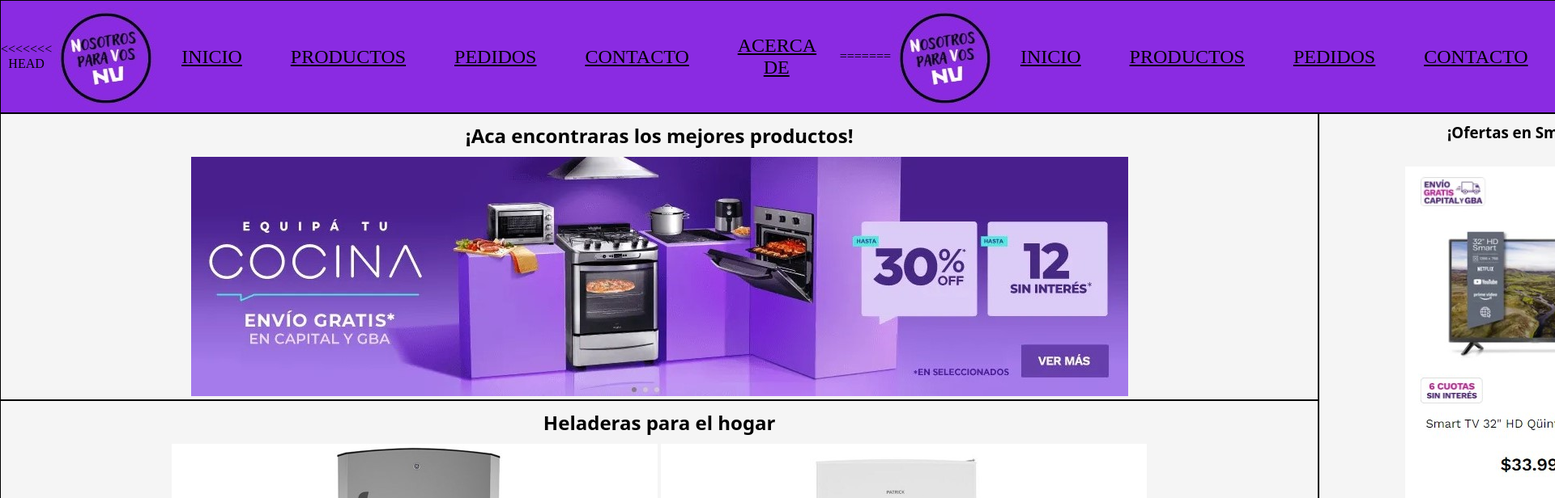
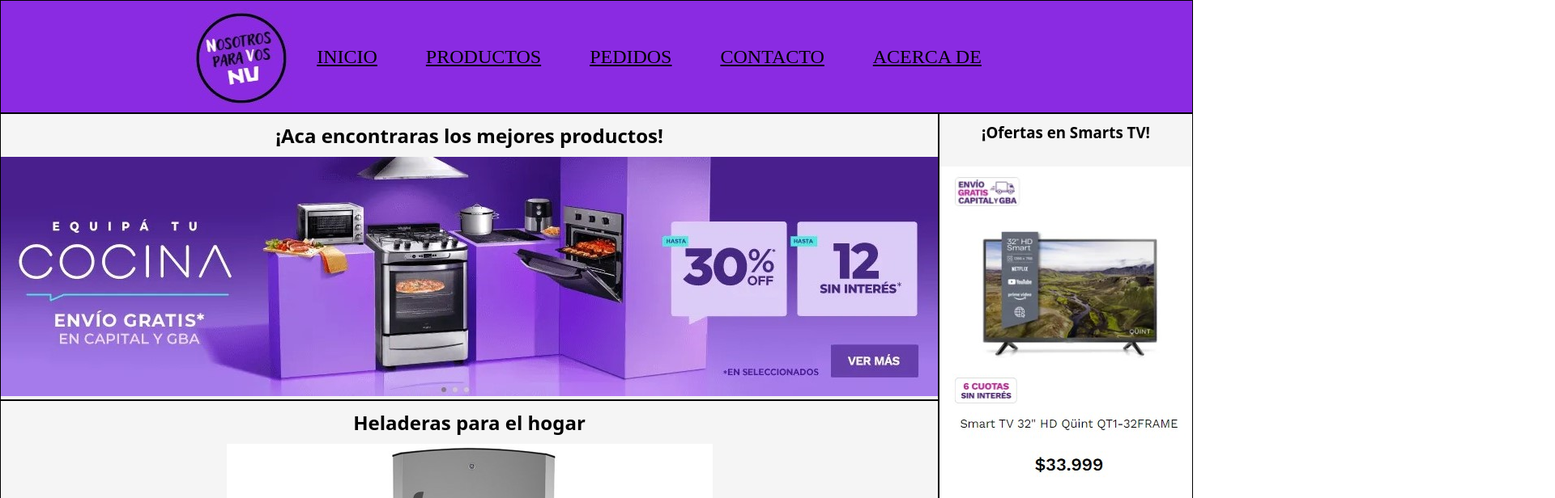
Before and after one commit to RodrigoAjnota/PrimerRepositorio, a plain HTML site: page index.html in a window 1280 px wide. Shown: the top 616 px of the page at 81% size, 1920 px wide, since content can reach past the window. Drawn offline with nearby package versions, Linux system fonts and the light colour scheme.

Commit message:
arregle header

```diff
--- a/index.html
+++ b/index.html
@@ -12,9 +12,8 @@
 <body>
     <div id="grillaInicio">
         <header id="headInicio" class="container border">
-<<<<<<< HEAD
             <div class="box imgTitulo">
-                <a href="index.html"><img src="./img/imgTitulo.jpg" alt=""></a>
+                <a href="index.html"><img data-aos="zoom-in-right" src="./img/imgTitulo.jpg" alt=""></a>
             </div>
             <div class="box">
                 <a href="index.html">INICIO</a>
@@ -31,14 +30,6 @@
             <div class="box">
                 <a href="./section/conozcanos.html">ACERCA DE</a>
             </div>
-=======
-            <div class="box imgTitulo"><img data-aos="zoom-in-right" src="./img/imgTitulo.jpg" alt=""></div>
-            <div class="box"><a href="index.html">INICIO</a></div>
-            <div class="box"><a href="./section/productos.html">PRODUCTOS</a></div>
-            <div class="box"><a href="./section/pedidos.html">PEDIDOS</a></div>
-            <div class="box"><a href="./section/contactos.html">CONTACTO</a></div>
-            <div class="box"><a href="./section/conozcanos.html">ACERCA DE</a></div>
->>>>>>> animaciones
         </header>
         <section id="anuncioInicio" class="border">
             <div>
```
Also changed, not shown: section/conozcanos.html (+0 -4 lines), section/contactos.html (+0 -4 lines), section/pedidos.html (+0 -4 lines), section/productos.html (+0 -4 lines).
